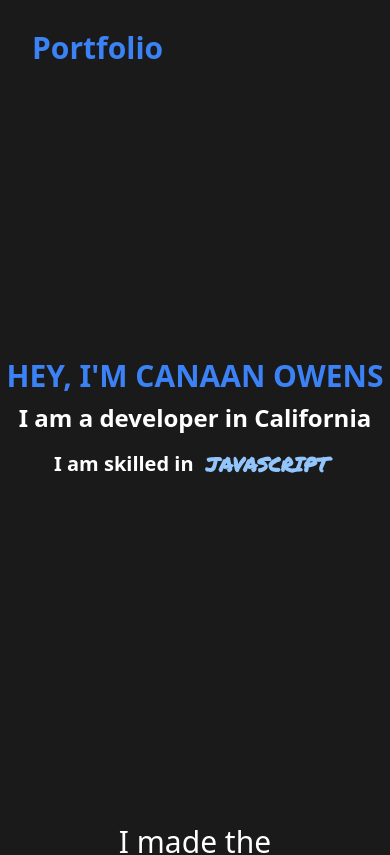
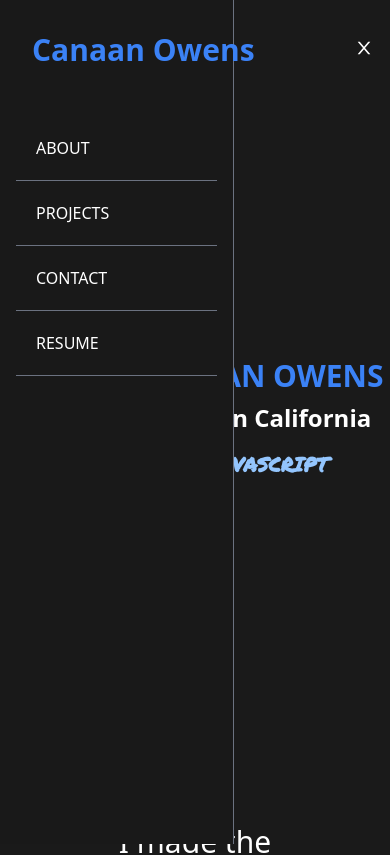
Before and after one commit to canaano/React-Portfolio, a React (Vite) app: page / in a window 390 px wide. Shown: the top 855 px of the page. Built offline with nearby package versions, Linux system fonts and the light colour scheme.

Commit message:
added href to navbar buttons

```diff
--- a/src/components/Navbar.jsx
+++ b/src/components/Navbar.jsx
@@ -1,36 +1,50 @@
-import React, {useState} from 'react'
-import {AiOutlineMenu, AiOutlineClose} from 'react-icons/ai'
+import React, { useState } from "react";
+import { AiOutlineMenu, AiOutlineClose } from "react-icons/ai";
 
 const Navbar = () => {
-    const [nav, setNav] = useState(false)
+  const [nav, setNav] = useState(false);
 
-    const handleNav = () => {
-        setNav(!nav)
-    }
+  const handleNav = () => {
+    setNav(!nav);
+  };
 
   return (
-    <div className='flex justify-between items-center h-24 max-w-[1240px] mx-auto px-4  text-white'>
-        <h1 className='w-full text-3xl font-bold m-4 text-blue-500'>Portfolio</h1>
-        <ul className='hidden md:flex'>
-            <li className='p-5'>About</li>
-            <li className='p-5'>Projects</li>
-            <li className='p-5'>Contact</li>
-            <li className='p-5'>Resume</li>
+    <div className="flex justify-between items-center h-24 max-w-[1240px] mx-auto px-4  text-white">
+      <h1 className="w-full text-3xl font-bold m-4 text-blue-500">Portfolio</h1>
+      <ul className="hidden md:flex">
+        <a href="#about">
+          <li className="p-5">About</li>
+        </a>
+        <a href="#projects">
+          <li className="p-5">Projects</li>
+        </a>
+        <a href="#contact">
+          <li className="p-5">Contact</li>
+        </a>
+        <li className="p-5">Resume</li>
+      </ul>
+      <div onClick={handleNav} className="block md:hidden">
+        {!nav ? <AiOutlineClose size={20} /> : <AiOutlineMenu size={20} />}
+      </div>
+      <div
+        className={
+          !nav
+            ? "fixed left-0 top-0 w-[60%] h-full border-r border-r-gray-500 bg-[#191919] ease-in-out duration-500"
+            : "fixed left-[-100%]"
+        }
+      >
+        <h1 className="w-full text-3xl font-bold text-blue-500 m-8">
+          Canaan Owens
+        </h1>
+        <ul className="uppercase p-4">
+          <li className="p-5 border-b border-gray-500">About</li>
+          <li className="p-5 border-b border-gray-500">Projects</li>
+          <li className="p-5 border-b border-gray-500">Contact</li>
+          <li className="p-5 border-b border-gray-500">Resume</li>
         </ul>
-        {/* <div onClick={handleNav} className='block md:hidden'>
-            {!nav ? <AiOutlineClose size={20}/> : <AiOutlineMenu size={20} />}
-        </div>
-        <div className={!nav ? 'fixed left-0 top-0 w-[60%] h-full border-r border-r-gray-500 bg-[#191919] ease-in-out duration-500' : 'fixed left-[-100%]'} >
-        <h1 className='w-full text-3xl font-bold text-blue-500 m-8'>Canaan Owens</h1>
-        <ul className='uppercase p-4'>
-            <li className='p-5 border-b border-gray-500'>About</li>
-            <li className='p-5 border-b border-gray-500'>Projects</li>
-            <li className='p-5 border-b border-gray-500'>Contact</li>
-            <li className='p-5 border-b border-gray-500'>Resume</li>
-        </ul>
-        </div> */}
+      </div>
     </div>
-  )
-}
+  );
+};
 
-export default Navbar
+export default Navbar;
```
